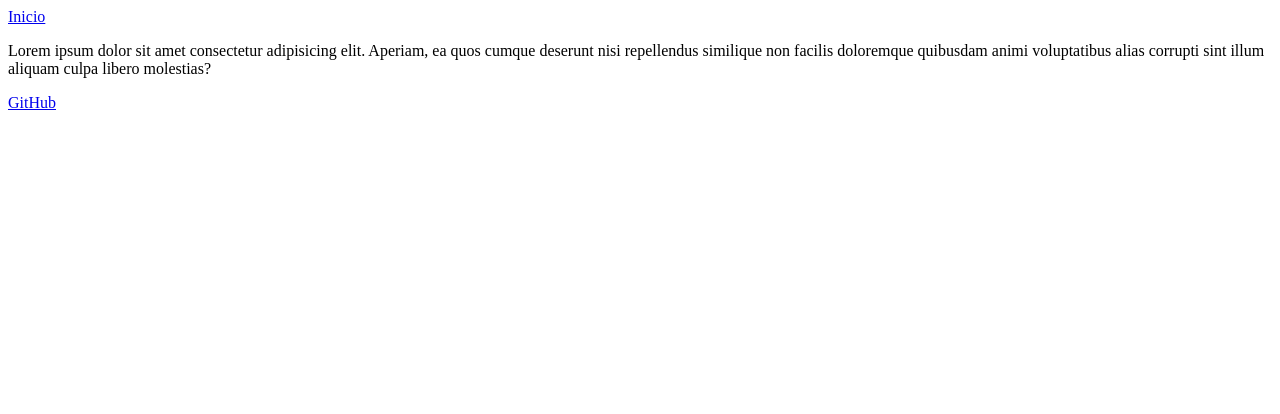
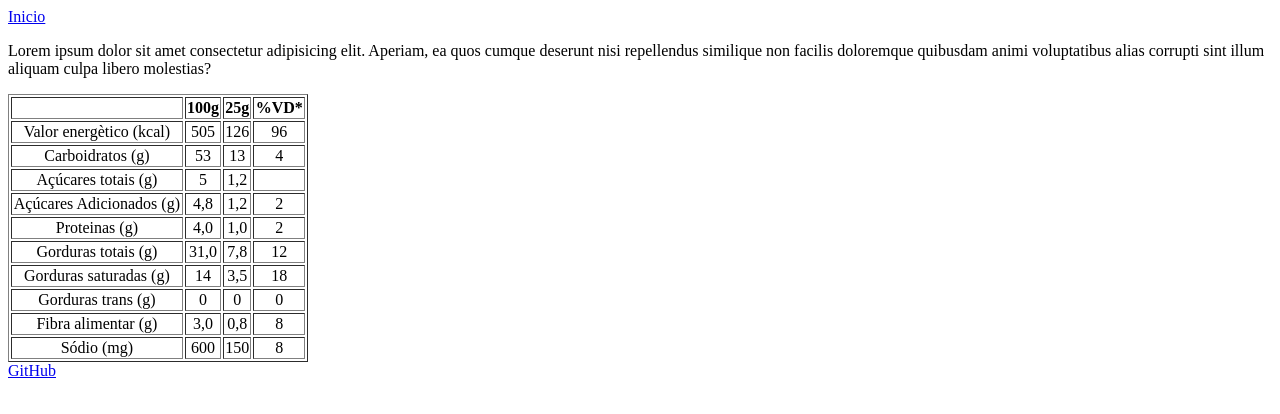
Before and after one commit to xknj/project-1, a plain HTML site: page zProjetos/project.html in a window 1280 px wide. Drawn offline with Linux system fonts and the light colour scheme.

Commit message:
12/09/2025 - 03:26

```diff
--- a/zProjetos/project.html
+++ b/zProjetos/project.html
@@ -8,6 +8,78 @@
 <body>
     <a href="../Inicio/">Inicio</a>
      <p>Lorem ipsum dolor sit amet consectetur adipisicing elit. Aperiam, ea quos cumque deserunt nisi repellendus similique non facilis doloremque quibusdam animi voluptatibus alias corrupti sint illum aliquam culpa libero molestias?</p>
+
+     <div>
+        <table width="300" border="1" style="text-align: center;">
+            <tr>
+                <th></th>
+                <th>100g</th>
+                <th>25g</th>
+                <th>%VD*</th>
+            </tr>
+            <tr>
+                <td>Valor energètico (kcal)</td>
+                <td>505</td>
+                <td>126</td>
+                <td>96</td>
+            </tr>
+
+            <tr>
+                <td>Carboidratos (g)</td>
+                <td>53</td>
+                <td>13</td>
+                <td>4</td>
+            </tr>
+            <tr>
+                <td>Açúcares totais (g)</td>
+                <td>5</td>
+                <td>1,2</td>
+                <td></td>
+            </tr>
+            <tr>
+                <td>Açúcares Adicionados (g)</td>
+                <td>4,8</td>
+                <td>1,2</td>
+                <td>2</td>
+            </tr>
+            <tr>
+                <td>Proteinas (g)</td>
+                <td>4,0</td>
+                <td>1,0</td>
+                <td>2</td>
+            </tr>
+            <tr>
+                <td>Gorduras totais (g)</td>
+                <td>31,0</td>
+                <td>7,8</td>
+                <td>12</td>
+            </tr>
+            <tr>
+                <td>Gorduras saturadas (g)</td>
+                <td>14</td>
+                <td>3,5</td>
+                <td>18</td>
+            </tr>
+            <tr>
+                <td>Gorduras trans (g)</td>
+                <td>0</td>
+                <td>0</td>
+                <td>0</td>
+            </tr>
+            <tr>
+                <td>Fibra alimentar (g)</td>
+                <td>3,0</td>
+                <td>0,8</td>
+                <td>8</td>
+            </tr>
+            <tr>
+                <td>Sódio (mg)</td>
+                <td>600</td>
+                <td>150</td>
+                <td>8</td>
+            </tr>
+        </table>
+     </div>
 <a href="https://github.com/xknj" target="_blank">GitHub</a>
 </body>
 </html>
```
